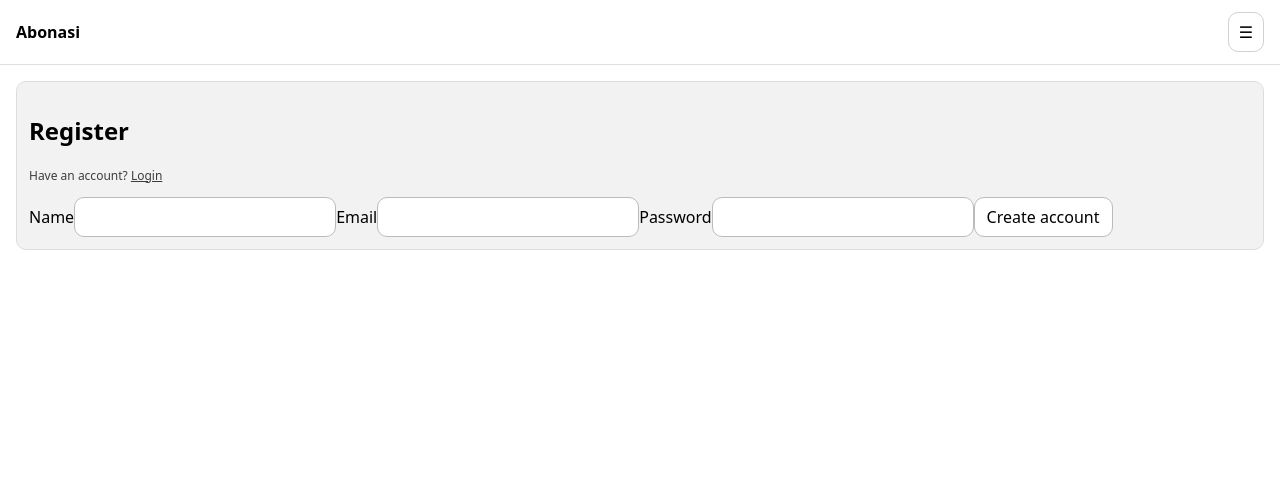
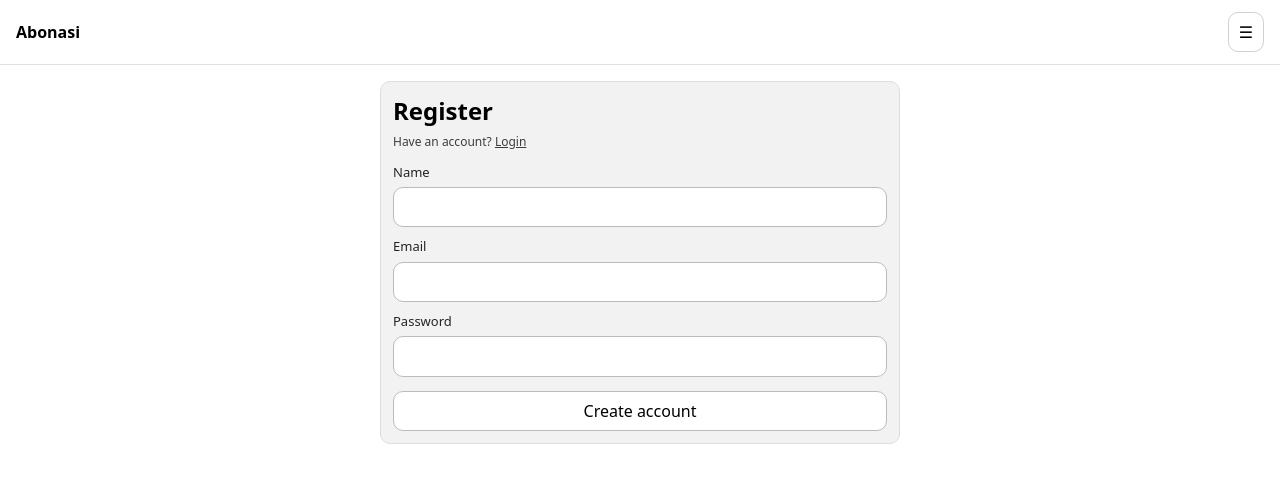
Before and after one commit to Aleksim71/abonasi, a React (Vite) app in the folder frontend/: page /register in a window 1280 px wide. Shown: the top 482 px of the page. Built offline with nearby package versions, Linux system fonts and the light colour scheme.

Commit message:
feat(auth-ui): polish login and register forms

```diff
--- a/frontend/src/pages/LoginPage.tsx
+++ b/frontend/src/pages/LoginPage.tsx
@@ -6,6 +6,8 @@ import { ErrorBox } from '../ui/ErrorBox';
 import { Loading } from '../ui/Loading';
 import { useAuth } from '../store/auth.store';
 import { useLocationStore } from '../store/location.store';
+
+import './auth.css';
 
 export function LoginPage() {
   const nav = useNavigate();
@@ -41,17 +43,18 @@ export function LoginPage() {
   }
 
   return (
-    <div className="card">
-      <h2>Login</h2>
-      <p className="muted small">
+    <div className="auth">
+      <div className="card auth__card">
+        <h2 className="auth__title">Login</h2>
+        <p className="muted small auth__hint">
           No account? <Link to="/register">Register</Link>
         </p>
 
         {error && <ErrorBox message={error} />}
 
-      <form onSubmit={onSubmit} className="form">
-        <label className="label">
-          Email
+        <form onSubmit={onSubmit} className="auth__form">
+          <div className="auth__field">
+            <div className="auth__label">Email</div>
             <input
               className="input"
               type="email"
@@ -60,10 +63,10 @@ export function LoginPage() {
               onChange={(e) => setEmail(e.target.value)}
               required
             />
-        </label>
+          </div>
 
-        <label className="label">
-          Password
+          <div className="auth__field">
+            <div className="auth__label">Password</div>
             <input
               className="input"
               type="password"
@@ -72,12 +75,15 @@ export function LoginPage() {
               onChange={(e) => setPassword(e.target.value)}
               required
             />
-        </label>
+          </div>
 
-        <button className="btn" type="submit" disabled={loading}>
+          <div className="auth__actions">
+            <button className="btn auth__submit" type="submit" disabled={loading}>
               {loading ? <Loading /> : 'Login'}
             </button>
+          </div>
         </form>
+      </div>
     </div>
   );
 }
--- a/frontend/src/pages/RegisterPage.tsx
+++ b/frontend/src/pages/RegisterPage.tsx
@@ -6,6 +6,8 @@ import { ErrorBox } from '../ui/ErrorBox';
 import { Loading } from '../ui/Loading';
 import { useAuth } from '../store/auth.store';
 import { useLocationStore } from '../store/location.store';
+
+import './auth.css';
 
 export function RegisterPage() {
   const nav = useNavigate();
@@ -42,17 +44,18 @@ export function RegisterPage() {
   }
 
   return (
-    <div className="card">
-      <h2>Register</h2>
-      <p className="muted small">
+    <div className="auth">
+      <div className="card auth__card">
+        <h2 className="auth__title">Register</h2>
+        <p className="muted small auth__hint">
           Have an account? <Link to="/login">Login</Link>
         </p>
 
         {error && <ErrorBox message={error} />}
 
-      <form onSubmit={onSubmit} className="form">
-        <label className="label">
-          Name
+        <form onSubmit={onSubmit} className="auth__form">
+          <div className="auth__field">
+            <div className="auth__label">Name</div>
             <input
               className="input"
               type="text"
@@ -61,10 +64,10 @@ export function RegisterPage() {
               onChange={(e) => setName(e.target.value)}
               required
             />
-        </label>
+          </div>
 
-        <label className="label">
-          Email
+          <div className="auth__field">
+            <div className="auth__label">Email</div>
             <input
               className="input"
               type="email"
@@ -73,10 +76,10 @@ export function RegisterPage() {
               onChange={(e) => setEmail(e.target.value)}
               required
             />
-        </label>
+          </div>
 
-        <label className="label">
-          Password
+          <div className="auth__field">
+            <div className="auth__label">Password</div>
             <input
               className="input"
               type="password"
@@ -85,12 +88,15 @@ export function RegisterPage() {
               onChange={(e) => setPassword(e.target.value)}
               required
             />
-        </label>
+          </div>
 
-        <button className="btn" type="submit" disabled={loading}>
+          <div className="auth__actions">
+            <button className="btn auth__submit" type="submit" disabled={loading}>
               {loading ? <Loading /> : 'Create account'}
             </button>
+          </div>
         </form>
+      </div>
     </div>
   );
 }
```
Lines whose indentation alone changed are shown as unchanged.
